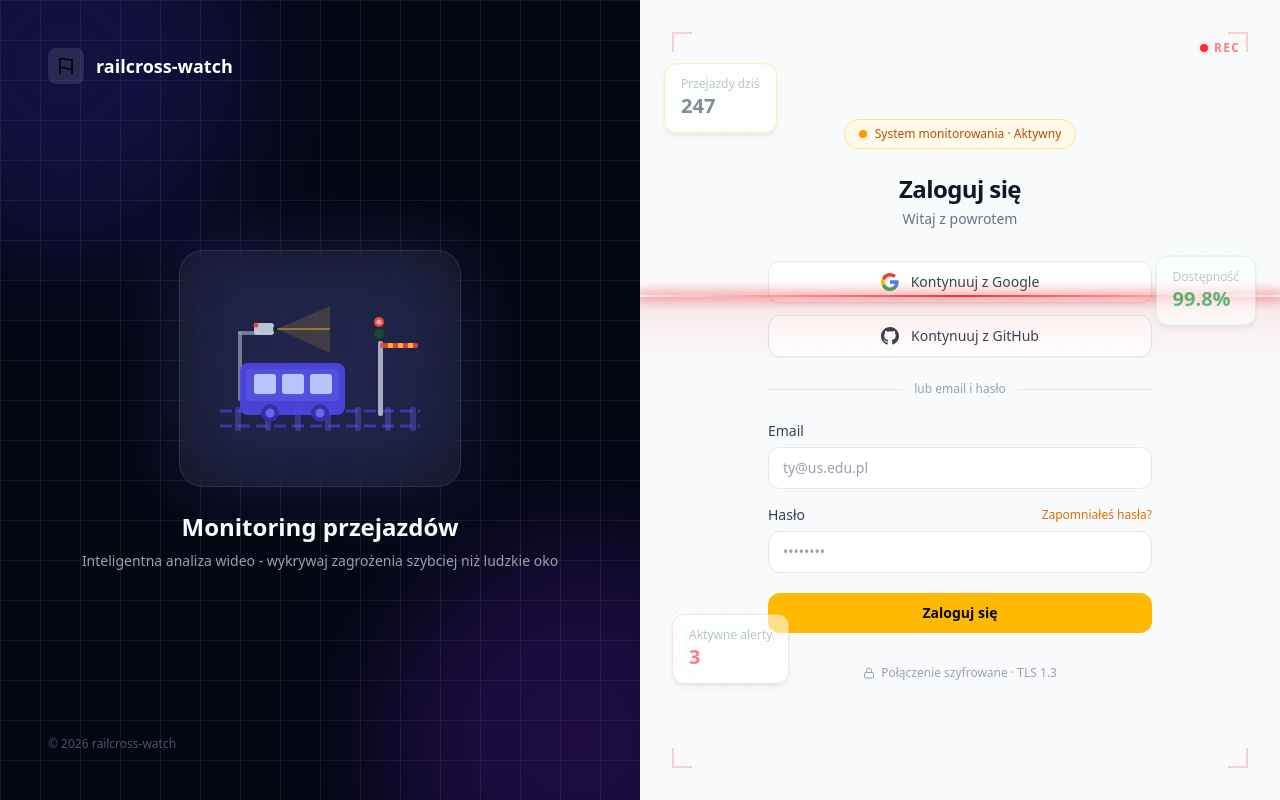
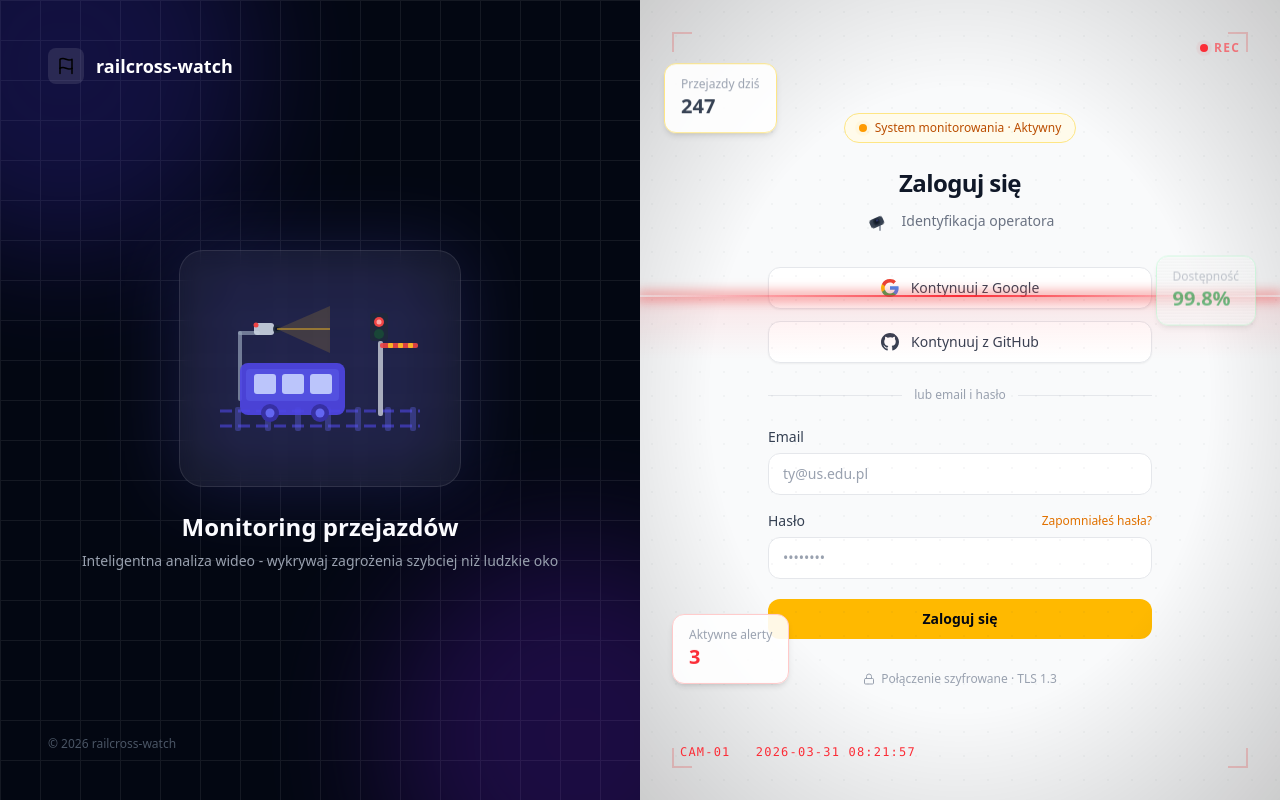
Before and after one commit to RafalCzarkowski/Railcross-watch, a Next.js app in the folder apps/web/: page /login in a window 1280 px wide. Built offline with nearby package versions, Linux system fonts and the light colour scheme.

Commit message:
add changes for animations

```diff
--- a/apps/web/src/app/login/page.tsx
+++ b/apps/web/src/app/login/page.tsx
@@ -1,4 +1,25 @@
+'use client'
+
+import { useEffect, useState } from 'react'
+
+function useCctvTime() {
+  const [time, setTime] = useState('')
+  useEffect(() => {
+    const fmt = () => {
+      const now = new Date()
+      const d = now.toISOString().slice(0, 10)
+      const t = now.toTimeString().slice(0, 8)
+      setTime(`${d}  ${t}`)
+    }
+    fmt()
+    const id = setInterval(fmt, 1000)
+    return () => clearInterval(id)
+  }, [])
+  return time
+}
+
 export default function LoginPage() {
+  const time = useCctvTime()
   return (
     <main className="flex min-h-screen">
 
@@ -63,15 +84,53 @@ export default function LoginPage() {
             0%, 100% { transform: translateY(0px); }
             50% { transform: translateY(-12px); }
           }
+          @keyframes static-noise {
+            0%, 69%, 100% { opacity: 0; }
+            70% { opacity: 1; }
+            71% { opacity: 0.6; }
+            72% { opacity: 1; }
+            73% { opacity: 0.3; }
+            74% { opacity: 0.8; }
+            75% { opacity: 0; }
+          }
+          @keyframes card-static {
+            0%, 69%, 76%, 100% {
+              filter: none;
+              opacity: 1;
+            }
+            70%, 72%, 74% {
+              filter: grayscale(1) contrast(2) brightness(1.8);
+              opacity: 0.7;
+            }
+            71%, 73%, 75% {
+              filter: grayscale(1) brightness(0.4);
+              opacity: 0.5;
+            }
+          }
+          @keyframes cam-rotate {
+            0%   { transform: rotate(-30deg); }
+            40%  { transform: rotate(30deg); }
+            60%  { transform: rotate(30deg); }
+            100% { transform: rotate(-30deg); }
+          }
+          @keyframes cam-blink {
+            0%, 49%, 100% { opacity: 1; }
+            50%, 99%      { opacity: 0; }
+          }
           @keyframes scanline {
             0% { top: -2px; opacity: 0; }
             10% { opacity: 1; }
             90% { opacity: 1; }
             100% { top: 100%; opacity: 0; }
           }
-          .float-a { animation: float-a 5s ease-in-out infinite; }
-          .float-b { animation: float-b 6s ease-in-out infinite 1s; }
-          .float-c { animation: float-c 7s ease-in-out infinite 2.5s; }
+          .float-a { animation: float-a 5s ease-in-out infinite, card-static 8s steps(1) infinite; }
+          .float-b { animation: float-b 6s ease-in-out infinite 1s, card-static 11s steps(1) infinite 3s; }
+          .float-c { animation: float-c 7s ease-in-out infinite 2.5s, card-static 9s steps(1) infinite 6s; }
+          .noise-overlay { animation: static-noise 8s steps(1) infinite; }
+          .noise-overlay-b { animation: static-noise 11s steps(1) infinite 3s; }
+          .noise-overlay-c { animation: static-noise 9s steps(1) infinite 6s; }
+          .cam-lens { animation: cam-rotate 6s ease-in-out infinite; transform-origin: 50% 80%; }
+          .cam-dot { animation: cam-blink 1.2s steps(1) infinite; }
           .scanline { animation: scanline 4s linear infinite; }
         `}</style>
 
@@ -96,6 +155,19 @@ export default function LoginPage() {
           <div className="absolute bottom-0 right-0 h-5 w-5 border-b-2 border-r-2 border-red-400/30" />
         </div>
 
+        {/* Vignette */}
+        <div
+          className="pointer-events-none absolute inset-0"
+          style={{
+            background: 'radial-gradient(ellipse at center, transparent 55%, rgba(0,0,0,0.18) 100%)',
+          }}
+        />
+
+        {/* Timestamp CCTV */}
+        <div className="pointer-events-none absolute bottom-10 left-10 select-none font-mono text-xs tracking-widest text-red-500">
+          CAM-01 &nbsp; {time}
+        </div>
+
         {/* Badge REC */}
         <div className="pointer-events-none absolute right-10 top-10 flex items-center gap-1.5 select-none">
           <span className="relative flex h-2 w-2">
@@ -111,23 +183,26 @@ export default function LoginPage() {
 
         {/* Pływające karty statystyk */}
         <div className="float-a pointer-events-none absolute left-6 top-16 select-none opacity-60">
-          <div className="rounded-xl border border-amber-200 bg-white/90 px-4 py-3 shadow-md">
+          <div className="relative overflow-hidden rounded-xl border border-amber-200 bg-white/90 px-4 py-3 shadow-md">
             <p className="text-xs font-medium text-gray-400">Przejazdy dziś</p>
             <p className="text-xl font-bold text-gray-700">247</p>
+            <div className="noise-overlay absolute inset-0 rounded-xl" style={{ background: 'repeating-linear-gradient(0deg, rgba(0,0,0,0.08) 0px, rgba(180,180,180,0.15) 1px, rgba(255,255,255,0.1) 2px, rgba(100,100,100,0.1) 3px)', backgroundSize: '100% 3px' }} />
           </div>
         </div>
 
         <div className="float-b pointer-events-none absolute bottom-28 left-8 select-none opacity-60">
-          <div className="rounded-xl border border-red-200 bg-white/90 px-4 py-3 shadow-md">
+          <div className="relative overflow-hidden rounded-xl border border-red-200 bg-white/90 px-4 py-3 shadow-md">
             <p className="text-xs font-medium text-gray-400">Aktywne alerty</p>
             <p className="text-xl font-bold text-red-500">3</p>
+            <div className="noise-overlay-b absolute inset-0 rounded-xl" style={{ background: 'repeating-linear-gradient(0deg, rgba(0,0,0,0.08) 0px, rgba(180,180,180,0.15) 1px, rgba(255,255,255,0.1) 2px, rgba(100,100,100,0.1) 3px)', backgroundSize: '100% 3px' }} />
           </div>
         </div>
 
         <div className="float-c pointer-events-none absolute right-6 top-1/3 select-none opacity-60">
-          <div className="rounded-xl border border-green-200 bg-white/90 px-4 py-3 shadow-md">
+          <div className="relative overflow-hidden rounded-xl border border-green-200 bg-white/90 px-4 py-3 shadow-md">
             <p className="text-xs font-medium text-gray-400">Dostępność</p>
             <p className="text-xl font-bold text-green-600">99.8%</p>
+            <div className="noise-overlay-c absolute inset-0 rounded-xl" style={{ background: 'repeating-linear-gradient(0deg, rgba(0,0,0,0.08) 0px, rgba(180,180,180,0.15) 1px, rgba(255,255,255,0.1) 2px, rgba(100,100,100,0.1) 3px)', backgroundSize: '100% 3px' }} />
           </div>
         </div>
 
@@ -154,7 +229,23 @@ export default function LoginPage() {
 
           <div className="mb-8 text-center">
             <h1 className="text-2xl font-bold tracking-tight text-gray-900">Zaloguj się</h1>
-            <p className="mt-1 text-sm text-gray-500">Witaj z powrotem</p>
+            <div className="mt-2 flex items-center justify-center gap-2">
+              {/* Miniaturowa animowana kamera */}
+              <svg width="28" height="28" viewBox="0 0 28 28" fill="none" xmlns="http://www.w3.org/2000/svg">
+                {/* Podstawa słupka */}
+                <rect x="13" y="18" width="2" height="6" rx="1" fill="#9ca3af"/>
+                {/* Obudowa kamery - obraca się */}
+                <g className="cam-lens">
+                  <rect x="7" y="10" width="14" height="9" rx="3" fill="#374151"/>
+                  <circle cx="14" cy="14" r="3.5" fill="#1f2937"/>
+                  <circle cx="14" cy="14" r="2" fill="#111827"/>
+                  <circle cx="15" cy="13" r="0.7" fill="#6366f1" opacity="0.8"/>
+                </g>
+                {/* Dioda */}
+                <circle cx="19" cy="11" r="1.5" fill="#ef4444" className="cam-dot"/>
+              </svg>
+              <span className="text-sm text-gray-500">Identyfikacja operatora</span>
+            </div>
           </div>
 
           {/* Social login */}
```
